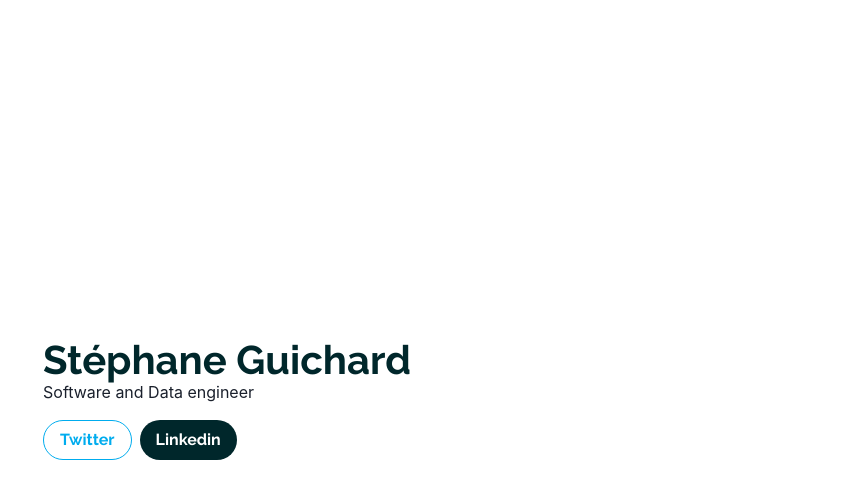
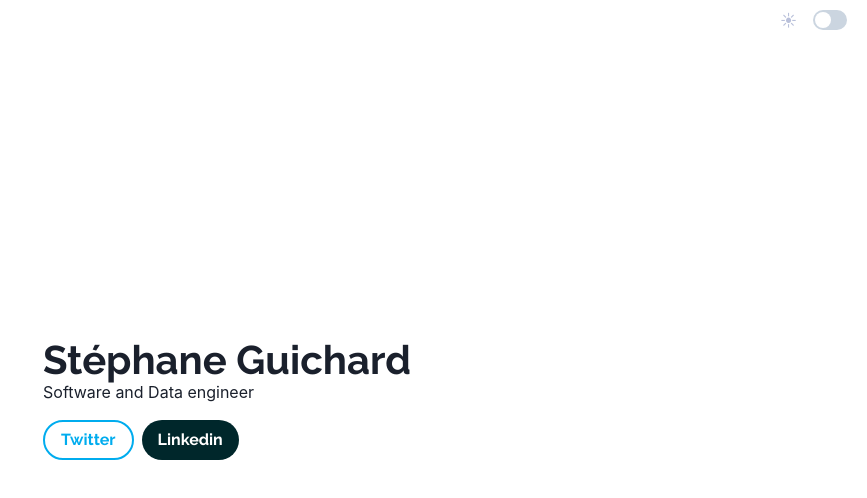
Before and after one commit to StephaneGcrd/marryme, a Next.js app: page / in a window 1280 px wide. Shown: the top 498 px of the page, without its empty margins (413-1280 px from the left). Built offline with nearby package versions, Linux system fonts and the light colour scheme.

Commit message:
colormode

```diff
--- /dev/null
+++ b/pages/_document.tsx
@@ -0,0 +1,19 @@
+import { ColorModeScript } from "@chakra-ui/react";
+import Document, { Html, Head, Main, NextScript } from "next/document";
+import { theme } from "../theme/theme";
+
+export default class MyDocument extends Document {
+	render() {
+		return (
+			<Html lang="en">
+				<Head />
+				<body>
+					{/* 👇 Here's the script */}
+					<ColorModeScript initialColorMode={theme.config.initialColorMode} />
+					<Main />
+					<NextScript />
+				</body>
+			</Html>
+		);
+	}
+}
--- a/pages/index.tsx
+++ b/pages/index.tsx
@@ -1,17 +1,36 @@
 import Head from "next/head";
-import styles from "../styles/Home.module.css";
-import { Box, Button } from "@chakra-ui/react";
+
+import { Box, Button, useColorMode, Flex, Switch } from "@chakra-ui/react";
 import Link from "next/link";
 
 export default function Home() {
+	const { colorMode, toggleColorMode } = useColorMode();
 	return (
-		<div className={styles.container}>
+		<>
 			<Head>
 				<title>Stephane Guichard</title>
 				<meta name="description" content="Generated by create next app" />
 				<link rel="icon" href="/favicon.ico" />
 			</Head>
 
+			<Box bg={colorMode === "light" ? "white" : "black"} minH="100vh">
+				<Flex justify="center" align="center" position="fixed" mt={2} right={5}>
+					<Box color="centralGrey" mr={4}>
+						{colorMode === "light" ? "☀" : "🌒"}
+					</Box>
+					<Switch
+						onChange={toggleColorMode}
+						isChecked={colorMode === "dark"}
+						size="md"
+					/>
+				</Flex>
+				<Box
+					display="flex"
+					justifyContent="center"
+					alignItems="center"
+					minH="100vh"
+				>
+					<Box>
 						<Box>
 							<Box textStyle="h1">Stéphane Guichard</Box>
 							<Box> Software and Data engineer</Box>
@@ -33,6 +52,9 @@ export default function Home() {
 								</Link>
 							</Box>
 						</Box>
-		</div>
+					</Box>
+				</Box>
+			</Box>
+		</>
 	);
 }
--- a/theme/theme.ts
+++ b/theme/theme.ts
@@ -8,14 +8,20 @@ const colors = {
 	electricYellow: "#ffe180",
 };
 
+const config = {
+	initialColorMode: "light",
+	useSystemColorMode: false,
+};
+
 const textStyles = {
 	h1: {
-		// you can also use responsive styles
 		fontSize: [28, 28, 40],
 		fontWeight: [700],
 		fontFamily: "Raleway",
-		color: "darkGreen",
 		lineHeight: [10],
+		baseStyle: ({ colorMode }) => ({
+			color: colorMode === "dark" ? "darkGreen" : "white",
+		}),
 	},
 	h2: {
 		fontSize: [16],
@@ -93,7 +99,7 @@ const components = {
 				bg: "transparent",
 				color: "darkGreen",
 				fontSize: [14, 16],
-				border: "1px solid #00272b",
+				border: "2px solid #00272b",
 				_hover: {
 					bg: "rgba(0,0,0,0.1)",
 				},
@@ -105,4 +111,10 @@ const components = {
 		},
 	},
 };
-export const theme = extendTheme({ colors, textStyles, styles, components });
+export const theme = extendTheme({
+	config,
+	colors,
+	textStyles,
+	styles,
+	components,
+});
```
Lines whose indentation alone changed are shown as unchanged.
